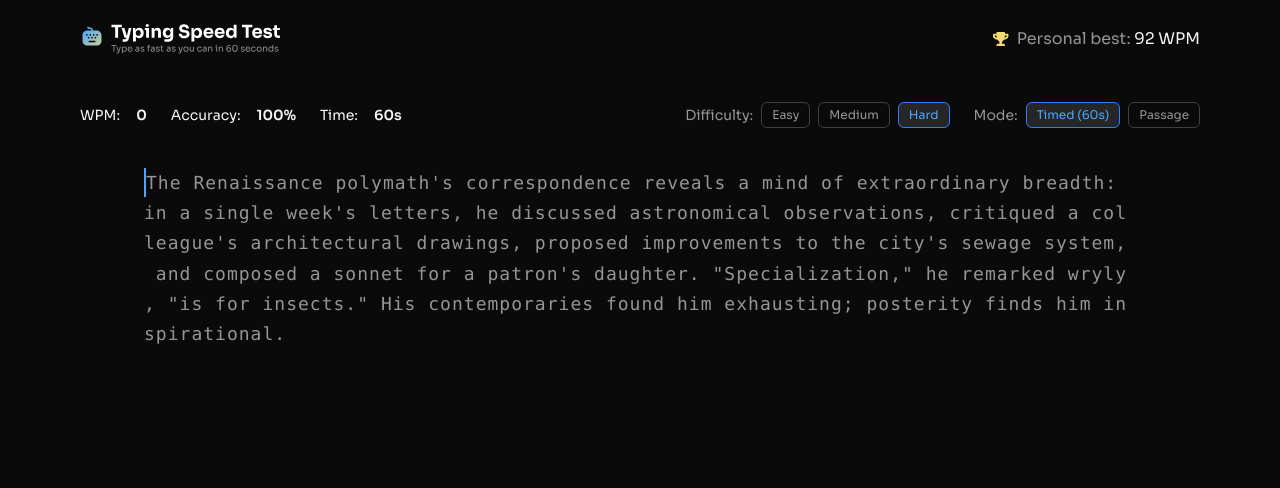
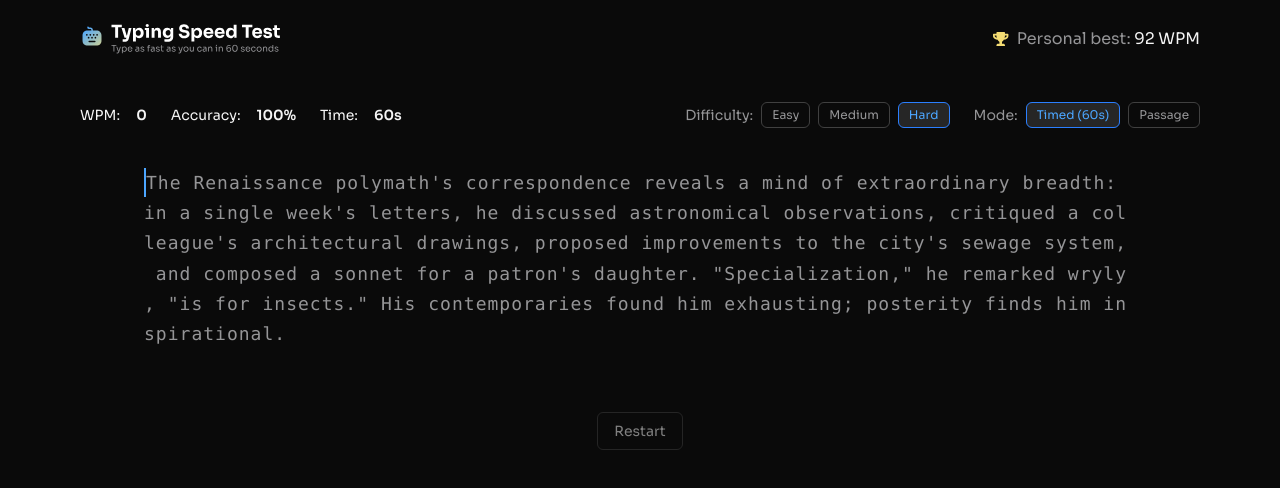
Before and after one commit to solawaleayomide/Typing-Speed-Test, a Next.js app: page / in a window 1280 px wide. Shown: the top 488 px of the page. Built offline with nearby package versions, Linux system fonts and the light colour scheme.

Commit message:
feat: add restart functionality with safe test lifecycle reset

```diff
--- a/app/page.tsx
+++ b/app/page.tsx
@@ -27,6 +27,7 @@ export default function Page() {
   const [testStatus, setTestStatus] = useState<"idle" | "running" | "finished">(
     "idle",
   );
+  const [restartKey, setRestartKey] = useState(0);
 
   const difficultyMap = {
     Easy: "easy",
@@ -39,6 +40,8 @@ export default function Page() {
     return Math.floor(Math.random() * passages[key].length);
   });
 
+  const passage = passages[difficultyMap[difficulty]][passageIndex];
+
   function handleDifficultyChange(next: Difficulty) {
     const key = difficultyMap[next];
     const index = Math.floor(Math.random() * passages[key].length);
@@ -47,7 +50,15 @@ export default function Page() {
     setPassageIndex(index);
   }
 
-  const passage = passages[difficultyMap[difficulty]][passageIndex];
+  function handleRestart() {
+    setRestartKey((prev) => prev + 1);
+    setStats({
+      wpm: 0,
+      accuracy: 100,
+      elapsedMs: 0,
+    });
+    setTestStatus("idle");
+  }
 
   return (
     <main className="min-h-screen bg-neutral-950 text-neutral-100 flex flex-col items-center">
@@ -71,13 +82,22 @@ export default function Page() {
       </div>
 
       <Passage
-        key={passage.id}
+        key={`${passage.id}-${restartKey}`}
         text={passage.text}
+        mode={mode}
         onStatsChange={setStats}
-        mode={mode}
         onTestStart={() => setTestStatus("running")}
         onTestFinish={() => setTestStatus("finished")}
       />
+
+      <button
+        onClick={handleRestart}
+        disabled={testStatus === "idle"}
+        className="mt-6 rounded-md border border-neutral-700 px-4 py-2 text-sm
+             hover:border-neutral-500 disabled:opacity-50"
+      >
+        Restart
+      </button>
       {/* <Results /> */}
     </main>
   );
--- a/components/passage.tsx
+++ b/components/passage.tsx
@@ -23,12 +23,14 @@ export default function Passage({
   onTestStart,
   onTestFinish,
 }: PassageProps) {
-  // typing state
+  /* -------------------- typing state -------------------- */
+
   const [input, setInput] = useState("");
   const [cursorIndex, setCursorIndex] = useState(0);
   const [errors, setErrors] = useState<Set<number>>(new Set());
 
-  // timing state
+  /* -------------------- timing state -------------------- */
+
   const [startTime, setStartTime] = useState<number | null>(null);
   const [elapsedMs, setElapsedMs] = useState(0);
   const [isFinished, setIsFinished] = useState(false);
@@ -51,7 +53,7 @@ export default function Passage({
   const displayElapsedMs =
     mode === "Timed (60s)" ? Math.max(TIME_LIMIT_MS - elapsedMs, 0) : elapsedMs;
 
-  /* -------------------- timer (SINGLE effect) -------------------- */
+  /* -------------------- SINGLE timer effect -------------------- */
 
   useEffect(() => {
     if (startTime === null) return;
@@ -60,10 +62,10 @@ export default function Passage({
     const interval = setInterval(() => {
       const elapsed = Date.now() - startTime;
 
+      // Timed mode completion
       if (mode === "Timed (60s)" && elapsed >= TIME_LIMIT_MS) {
         setElapsedMs(TIME_LIMIT_MS);
         setIsFinished(true);
-        onTestFinish?.();
         clearInterval(interval);
         return;
       }
@@ -72,7 +74,7 @@ export default function Passage({
     }, 250);
 
     return () => clearInterval(interval);
-  }, [startTime, isFinished, mode, onTestFinish]);
+  }, [startTime, isFinished, mode]);
 
   /* -------------------- sync stats to parent -------------------- */
 
@@ -83,6 +85,14 @@ export default function Passage({
       elapsedMs: displayElapsedMs,
     });
   }, [wpm, accuracy, displayElapsedMs, onStatsChange]);
+
+  /* -------------------- notify parent when finished -------------------- */
+
+  useEffect(() => {
+    if (!isFinished) return;
+
+    onTestFinish?.();
+  }, [isFinished, onTestFinish]);
 
   /* -------------------- input handling -------------------- */
 
@@ -97,7 +107,7 @@ export default function Passage({
       onTestStart?.();
     }
 
-    // backspace
+    // BACKSPACE
     if (key === "Backspace") {
       if (cursorIndex === 0) return;
 
@@ -114,6 +124,7 @@ export default function Passage({
 
     const expectedChar = text[cursorIndex];
 
+    // record persistent error
     if (key !== expectedChar) {
       setErrors((prev) => {
         const next = new Set(prev);
@@ -127,10 +138,9 @@ export default function Passage({
     setCursorIndex((prev) => {
       const next = prev + 1;
 
-      // passage mode completion
+      // Passage mode completion
       if (mode === "Passage" && next >= text.length) {
         setIsFinished(true);
-        onTestFinish?.();
       }
 
       return next;
@@ -154,6 +164,7 @@ export default function Passage({
       onKeyDown={handleKeyDown}
       className="w-full max-w-5xl px-4 py-10 outline-none"
     >
+      {/* Passage text */}
       <div className="text-lg leading-relaxed font-mono flex flex-wrap gap-[1px]">
         {text.split("").map((char, index) => {
           const status = getCharStatus(index);
@@ -174,6 +185,7 @@ export default function Passage({
         })}
       </div>
 
+      {/* Completion message */}
       {isFinished && (
         <div className="mt-8 text-center text-blue-400 font-semibold">
           Test complete
```
